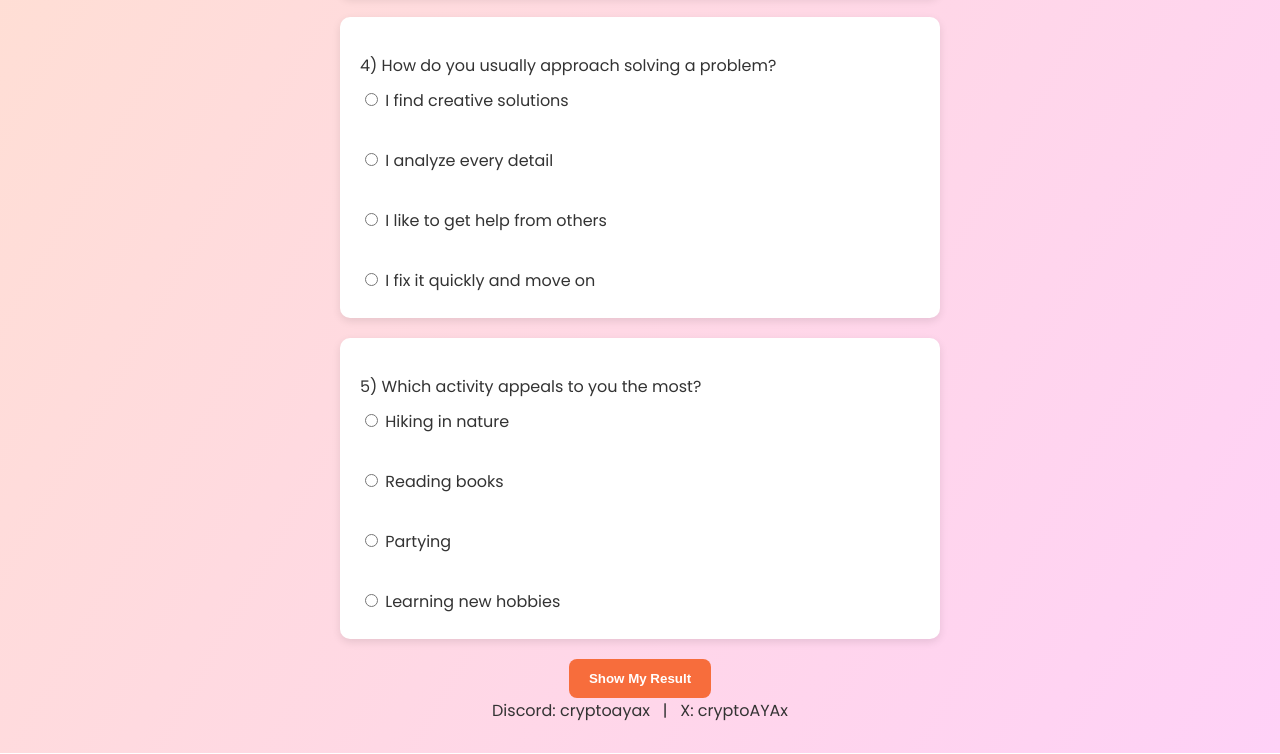
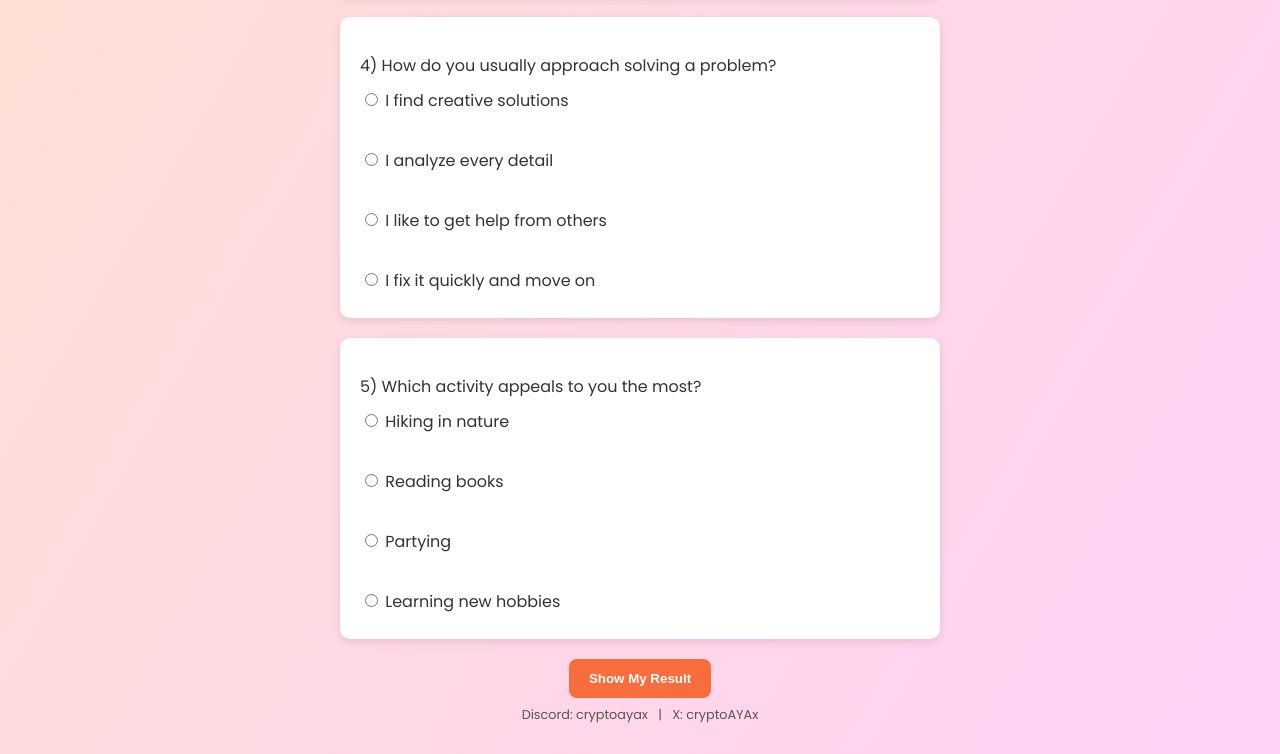
Before and after one commit to cryptoAYA/racoons-personality-test, a plain HTML site: page index.html in a window 1280 px wide. Shown: the part 1044-1798 px from the top of the page. Drawn offline with Linux system fonts and the light colour scheme.

Commit message:
Update styl2e.css

```diff
--- a/style.css
+++ b/style.css
@@ -50,6 +50,7 @@ label {
   margin-bottom: 30px;
 }
 
+/* Submit / Restart Buttons */
 .submit-btn, #restart-btn {
   padding: 12px 20px;
   background-color: #f76d3c;
@@ -63,6 +64,13 @@ label {
 
 .submit-btn:hover, #restart-btn:hover {
   opacity: 0.8;
+}
+
+/* Creator Info (Small Text) */
+.small-creator {
+  margin-top: 8px;
+  font-size: 0.8rem;
+  color: #555;
 }
 
 /* Modal (Popup) Style */
```
